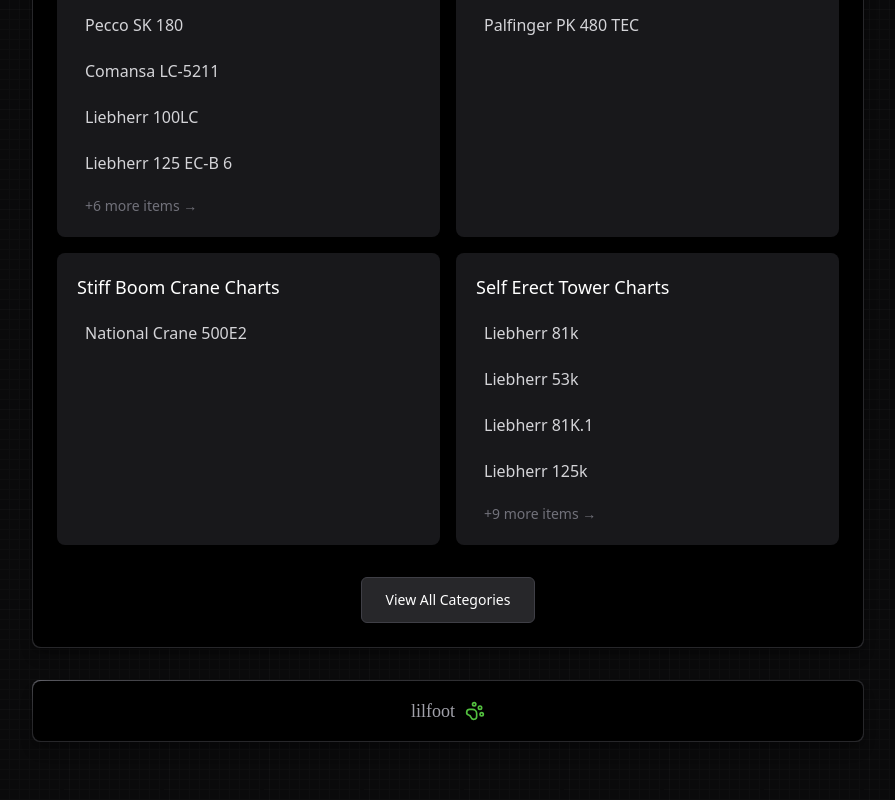
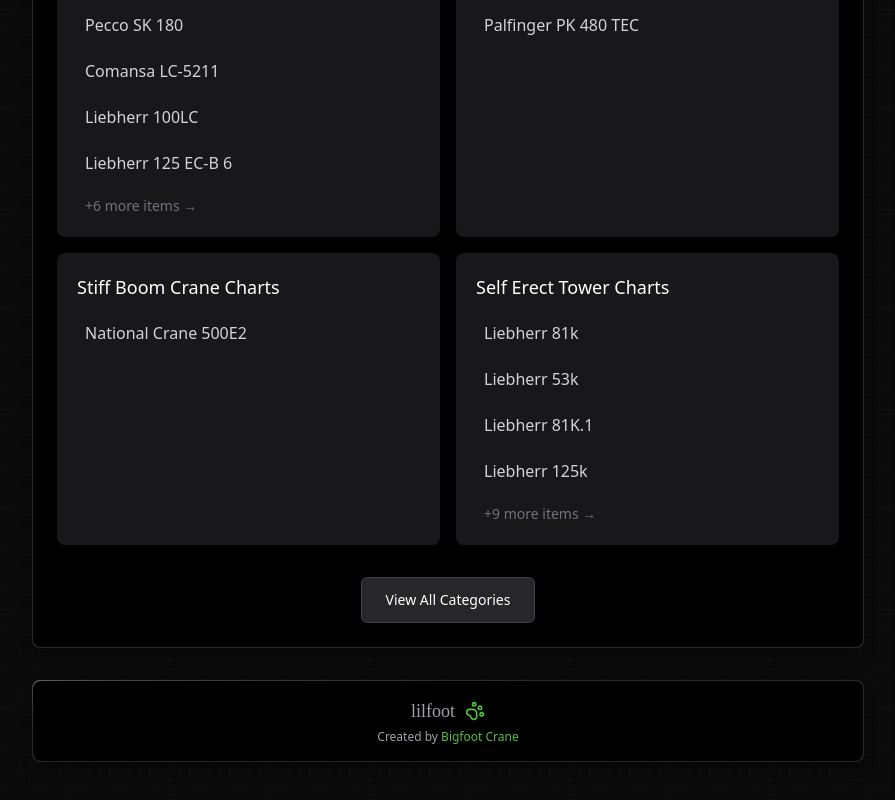
Before and after one commit to ArsCodeAmatoria/lilfoot, a Next.js app: page / in a window 1280 px wide. Shown: the part 1696-2496 px from the top of the page, without its empty margins (336-1231 px from the left). Built offline with nearby package versions, Linux system fonts and the light colour scheme; a web font is replaced by a local one.

Commit message:
Add Bigfoot Crane link in byline

```diff
--- a/ui/byline.tsx
+++ b/ui/byline.tsx
@@ -4,13 +4,24 @@ export default function Byline() {
   return (
     <div className="rounded-lg bg-vc-border-gradient p-px shadow-lg shadow-black/20">
       <div className="rounded-lg bg-black p-3.5 lg:px-5 lg:py-4">
-        <div className="flex items-center justify-center text-sm text-gray-400">
+        <div className="flex flex-col items-center justify-center text-sm text-gray-400">
           <div className="mx-1 flex items-center gap-1.5">
             <span className="font-['Shadows_Into_Light_Two'] text-lg">
               lilfoot
             </span>
             <PawPrint size={20} className="ml-1 text-highlight" />
           </div>
+          <div className="mt-1 text-xs">
+            Created by{' '}
+            <a
+              href="https://bigfootcrane.com"
+              target="_blank"
+              rel="noopener noreferrer"
+              className="text-highlight hover:underline"
+            >
+              Bigfoot Crane
+            </a>
+          </div>
         </div>
       </div>
     </div>
```
